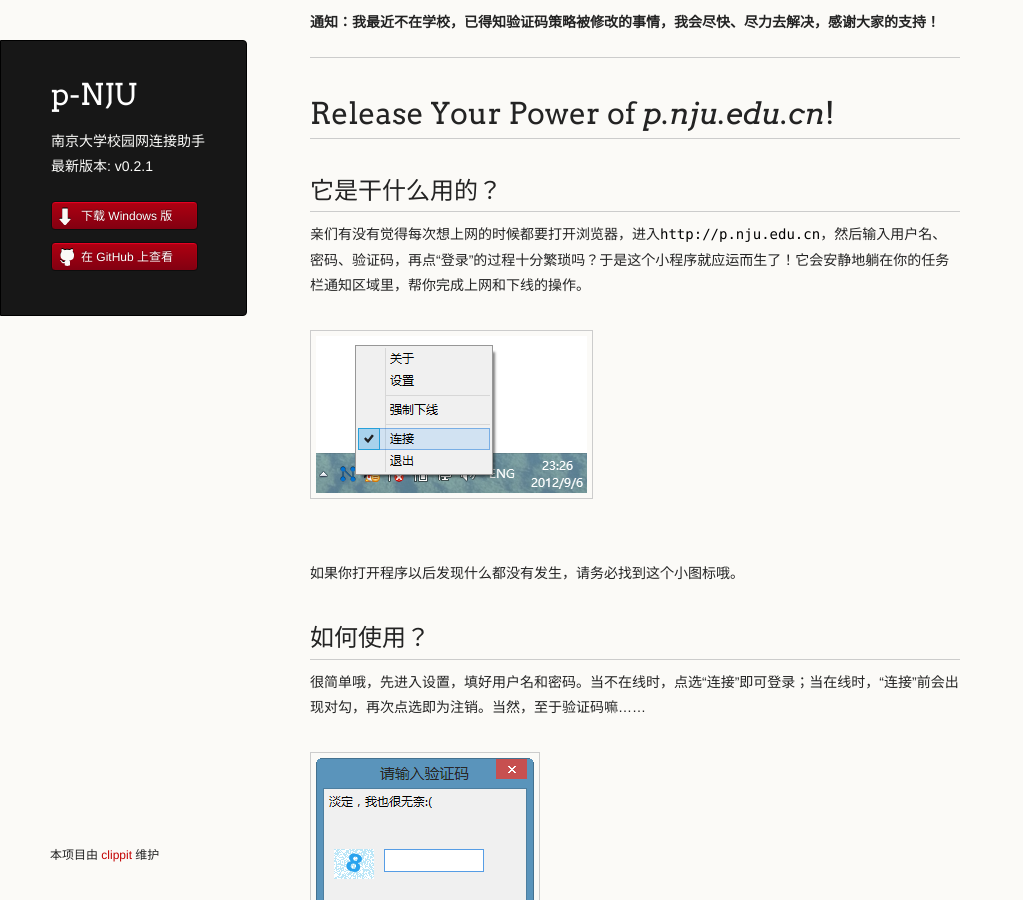
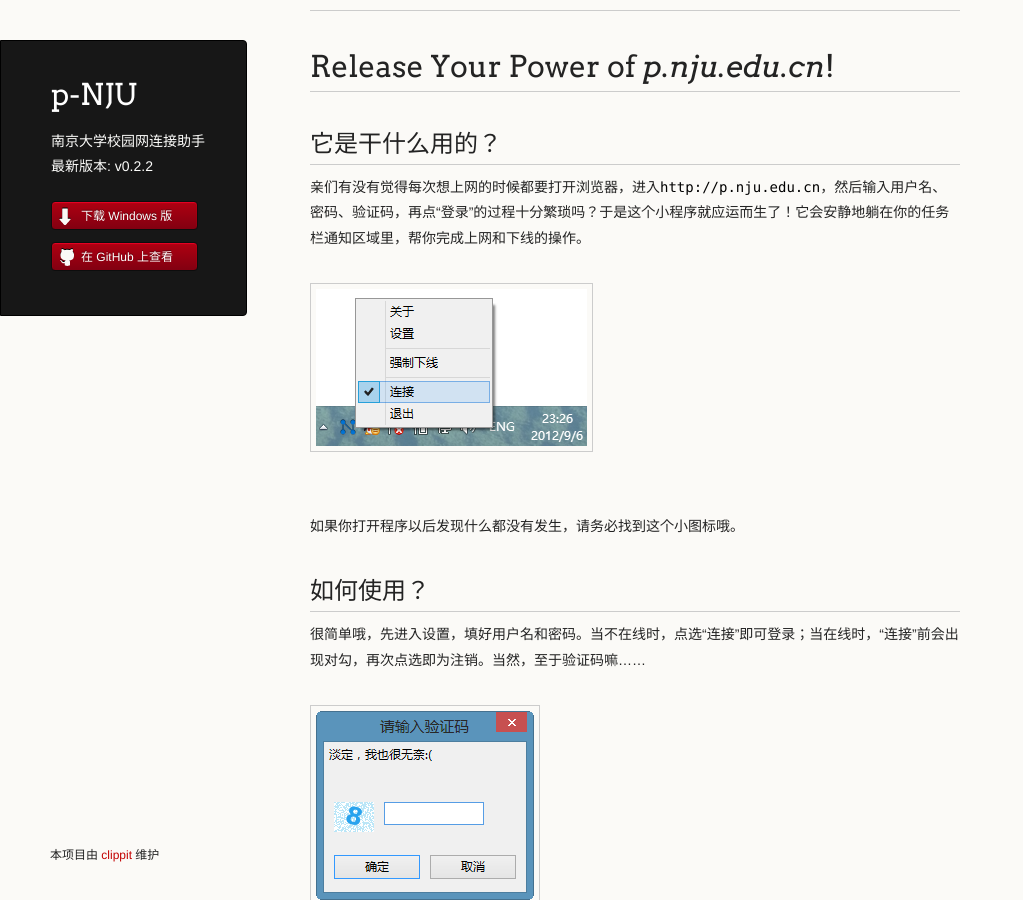
Before and after one commit to clippit/p-NJU, a Jekyll site: the page built from index.md, in a window 1280 px wide and 900 px high. Shown: the whole window, without its empty margins (0-1023 px from the left). Built offline with Jekyll 4.4.1, drawn with Linux system fonts in a browser that asks for light colours; Markdown is read by kramdown in place of the engine named in the settings.

Commit message:
update 0.2.2 website

```diff
--- a/_config.yml
+++ b/_config.yml
@@ -2,8 +2,8 @@ name: p-NJU
 author: clippit
 description: 南京大学校园网连接助手
 project_page: https://github.com/clippit/p-NJU
-latest_version: 0.2.1
-windows_download: https://github.com/downloads/clippit/p-NJU/p-NJU_0.2.1.exe
+latest_version: 0.2.2
+windows_download: https://github.com/downloads/clippit/p-NJU/p-NJU_0.2.2.exe
 
 markdown: rdiscount
 pygments: false
--- a/index.md
+++ b/index.md
@@ -1,8 +1,6 @@
 ---
 layout: index
 ---
-
-**通知：我最近不在学校，已得知验证码策略被修改的事情，我会尽快、尽力去解决，感谢大家的支持！**
 
 * * *
 # Release Your Power of *p.nju.edu.cn*!
```
